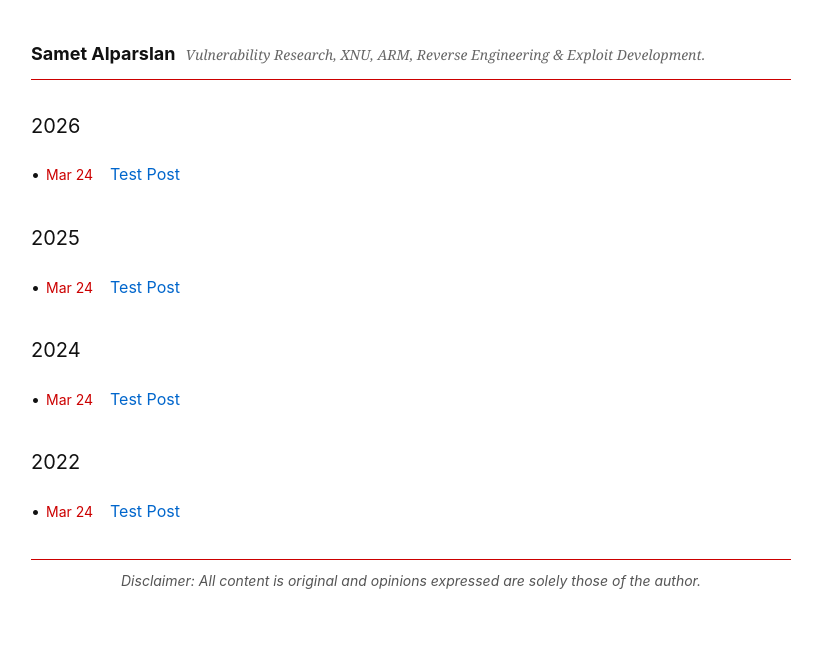
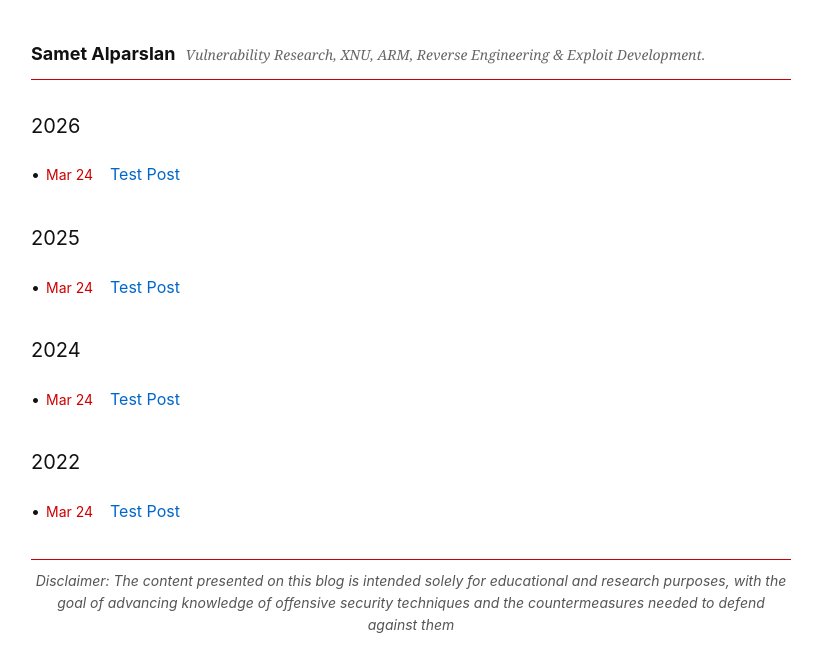
Before and after one commit to redmach/redmach.github.io, a Jekyll site: the page built from index.md, in a window 1280 px wide. Shown: the top 672 px of the page, without its empty margins (229-1046 px from the left). Built offline with Jekyll 4.4.1, drawn with Linux system fonts in a browser that asks for light colours.

Commit message:
Update default.html

```diff
--- a/_layouts/default.html
+++ b/_layouts/default.html
@@ -119,7 +119,7 @@
 
   <footer>
     <div class="disclaimer">
-      Disclaimer: All content is original and opinions expressed are solely those of the author.
+      Disclaimer: The content presented on this blog is intended solely for educational and research purposes, with the goal of advancing knowledge of offensive security techniques and the countermeasures needed to defend against them
     </div>
   </footer>
 
```
